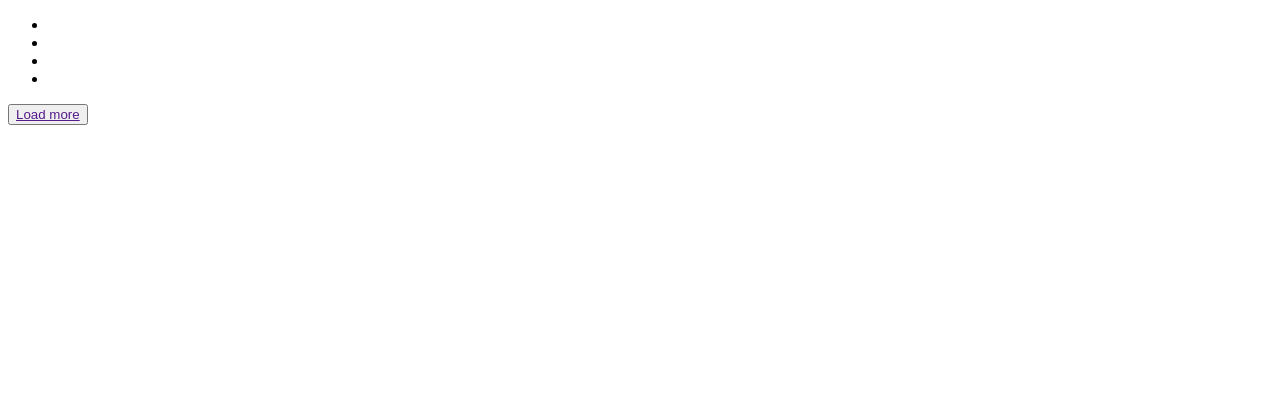
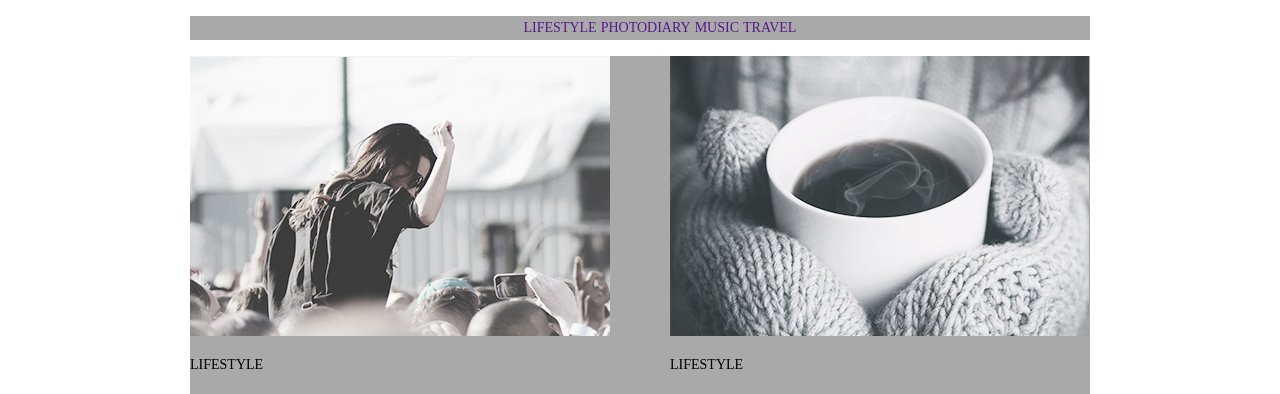
Before and after one commit to PavelKolosyuk/homework3, a plain HTML site: page index.html in a window 1280 px wide. Shown: the top 394 px of the page. Drawn offline with Linux system fonts and the light colour scheme.

Commit message:
html+css start

```diff
--- /dev/null
+++ b/css/reset.css
@@ -0,0 +1,43 @@
+html, body, div, span, applet, object, iframe,
+h1, h2, h3, h4, h5, h6, p, blockquote, pre,
+a, abbr, acronym, address, big, cite, code,
+del, dfn, em, img, ins, kbd, q, s, samp,
+small, strike, strong, sub, sup, tt, var,
+b, u, i, center,
+dl, dt, dd, ol, ul, li,
+fieldset, form, label, legend,
+table, caption, tbody, tfoot, thead, tr, th, td,
+article, aside, canvas, details, embed,
+figure, figcaption, footer, header, hgroup,
+menu, nav, output, ruby, section, summary,
+time, mark, audio, video {
+	margin: 0;
+	padding: 0;
+	border: 0;
+	font-size: 100%;
+	font: inherit;
+	vertical-align: baseline;
+}
+/* HTML5 display-role reset for older browsers */
+article, aside, details, figcaption, figure,
+footer, header, hgroup, menu, nav, section {
+	display: block;
+}
+body {
+	line-height: 1;
+}
+ol, ul {
+	list-style: none;
+}
+blockquote, q {
+	quotes: none;
+}
+blockquote:before, blockquote:after,
+q:before, q:after {
+	content: '';
+	content: none;
+}
+table {
+	border-collapse: collapse;
+	border-spacing: 0;
+}
--- a/css/style.css
+++ b/css/style.css
@@ -0,0 +1,70 @@
+html {
+    box-sizing: border-box;
+}
+
+*,
+*::before,
+*::after {
+    block-size: inherit;
+}
+
+.container {
+    width: 900px;
+    margin: 0 auto;
+    background-color: darkgrey;
+}
+
+.menu {
+    text-align: center;
+    padding: 0 164;
+}
+
+
+.menu_item {
+    display: inline-block;
+    text-transform: uppercase;
+    line-height: 24px;
+    font-size: 14px;
+}
+
+.menu_item a {
+    text-decoration: none;
+}
+
+.menu_item :hover,
+.menu_item :focus {
+    color: #03a9f4;
+}
+
+.content_list {
+    font-size: 0;
+}
+
+.content_item {
+    display: inline-block;
+    font-size: 14px;
+    line-height: 24px;
+    width: 420px;
+    margin-right: 60px;
+}
+
+.img_comment {
+    text-transform: uppercase;
+    font-size: 14px;
+    line-height: 14px;
+}
+
+.article_head {
+    font-size: 30px;
+    line-height: 30px;
+}
+
+
+.content_item:nth-child(2n) {
+    margin-right: 0px;
+}
+
+.button {
+    margin-left: auto;
+    margin-right: auto;
+}
--- a/index.html
+++ b/index.html
@@ -5,30 +5,88 @@
     <meta http-equiv="X-UA-Compatible" content="ie=edge">
     <title>Document</title>
     <link rel="stylesheet" href="css\style.css">
+   <!-- <link rel="stylesheet" href="css\reset.css">-->
 </head>
 <body>
-    <header>
-        <nav>
-            <ul>
-                <li></li>
-                <li></li>
-                <li></li>
-                <li></li>
+    <header class="container">
+
+        <nav class="menu">
+            <ul class="menu_list">
+                <li class="menu_item">
+                    <a href="">Lifestyle</a>
+                </li>
+                <li class="menu_item">
+                    <a href="">Photodiary</a>
+                </li>
+                <li class="menu_item">
+                    <a href="">Music</a>
+                </li>
+                <li class="menu_item">
+                    <a href="">Travel</a>
+                </li>
             </ul>
         </nav>
+
     </header>
 
-    <main>
 
-    </main>
+<main class="container">
+
+    <section class="content_list">
+
+        <article class="content_item">
+            <img src="img/image-01.jpg" alt="image-01">
+            <p class="img_comment">Lifestyle</p>
+            <h3 class="article_head">More than just a music festival</h3>
+            <p class="article_text">Lorem ipsum dolor sit amet consectetur adipisicing elit. Eligendi, necessitatibus omnis optio nisi cum vel corporis soluta vero qui maxime numquam aliquid temporibus nulla praesentium! Repellat architecto assumenda error omnis.</p>
+        </article>
+
+        <article class="content_item">
+            <img src="img/image-02.jpg" alt="image-01">
+            <p class="img_comment">Lifestyle</p>
+            <h3 class="article_head">Life tastes better with coffe</h3>
+            <p class="article_text">Lorem ipsum dolor sit amet consectetur adipisicing elit. Eligendi, necessitatibus omnis optio nisi cum vel corporis soluta vero qui maxime numquam aliquid temporibus nulla praesentium! Repellat architecto assumenda error omnis.</p>
+        </article>
+
+        <article class="content_item">
+            <img src="img/image-03.jpg" alt="image-01">
+            <p class="img_comment"> photodiary</p>
+            <h3 class="article_head">American dream</h3>
+            <p class="article_text">Lorem ipsum dolor sit amet consectetur adipisicing elit. Eligendi, necessitatibus omnis optio nisi cum vel corporis soluta vero qui maxime numquam aliquid temporibus nulla praesentium! Repellat architecto assumenda error omnis.</p>
+        </article>
+
+        <article class="content_item">
+            <img src="img/image-04.jpg" alt="image-01">
+            <p class="img_comment">photodiary</p>
+            <h3 class="article_head">A day exploring the Alps</h3>
+            <p class="article_text">Lorem ipsum dolor sit amet consectetur adipisicing elit. Eligendi, necessitatibus omnis optio nisi cum vel corporis soluta vero qui maxime numquam aliquid temporibus nulla praesentium! Repellat architecto assumenda error omnis.</p>
+        </article>
+
+        <article class="content_item">
+            <img src="img/image-05.jpg" alt="image-01">
+             <p class="img_comment">Lifestyle</p>
+             <h3 class="article_head">Top 10 songs for running</h3>
+            <p class="article_text">Lorem ipsum dolor sit amet consectetur adipisicing elit. Eligendi, necessitatibus omnis optio nisi cum vel corporis soluta vero qui maxime numquam aliquid temporibus nulla praesentium! Repellat architecto assumenda error omnis.</p>
+        </article>
+
+        <article class="content_item">
+            <img src="img/image-06.jpg" alt="image-01">
+            <p class="img_comment">Lifestyle</p>
+            <h3 class="article_head">Cold winter days</h3>
+            <p class="article_text">Lorem ipsum dolor sit amet consectetur adipisicing elit. Eligendi, necessitatibus omnis optio nisi cum vel corporis soluta vero qui maxime numquam aliquid temporibus nulla praesentium! Repellat architecto assumenda error omnis.</p>
+
+        </article>
+    </section>
+
+    <button class="button">
+        <a href="">Load more</a>
+    </button>
+
+</main>
 
     <footer>
-        <button>
-            <a href="">Load more</a>
-        </button>
+
     </footer>
-
-
 
 
 </body>
```
